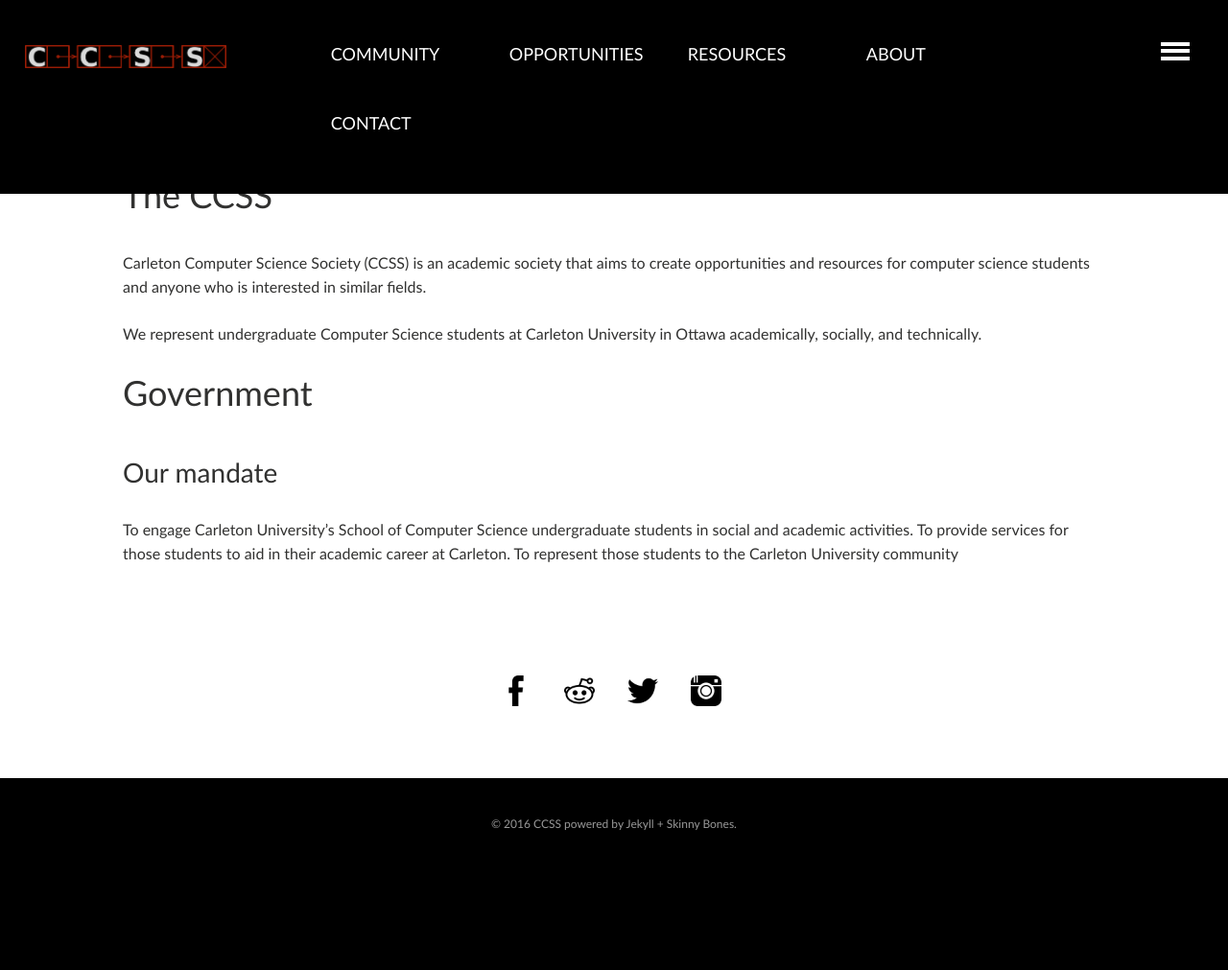
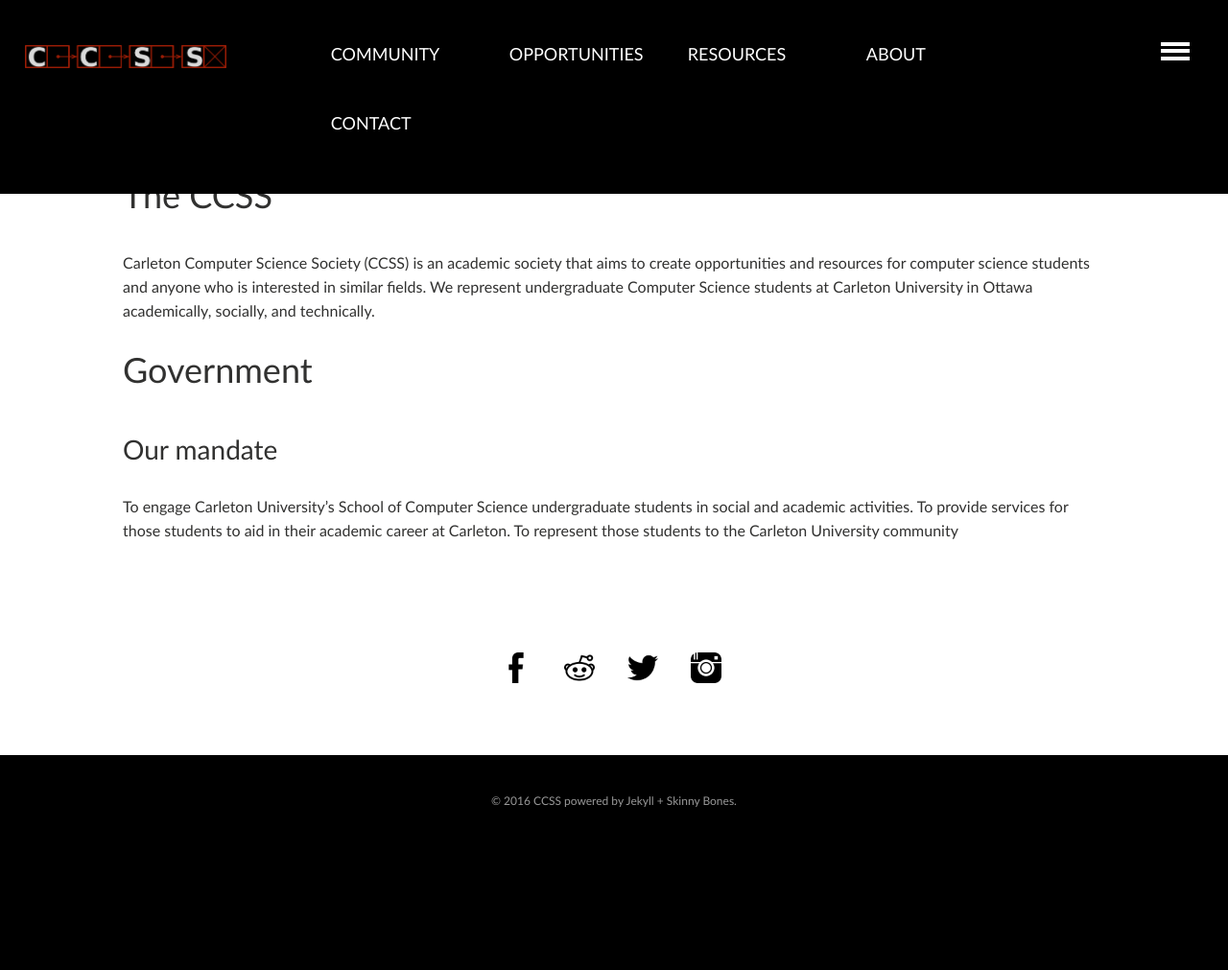
Before and after one commit to brittnylapierre/ccss_web, a Jekyll site: the page built from about/index.md, in a window 1280 px wide. Shown: the whole page at 96% size. Built offline with Jekyll 4.4.1, drawn with Linux system fonts in a browser that asks for light colours; after the commit the page ends 987 px from its top, so only the background shows below that.

```diff
--- a/about/index.md
+++ b/about/index.md
@@ -8,9 +8,7 @@ published: true
 <div class='content-wrap'>
   <h1>The CCSS</h1>
 
-  <p>Carleton Computer Science Society (CCSS) is an academic society that aims to create opportunities and resources for computer science students and anyone who is interested in similar fields.</p>
-
-  <p>We represent undergraduate Computer Science students at Carleton University in Ottawa academically, socially, and technically.</p>
+  <p>Carleton Computer Science Society (CCSS) is an academic society that aims to create opportunities and resources for computer science students and anyone who is interested in similar fields. We represent undergraduate Computer Science students at Carleton University in Ottawa academically, socially, and technically.</p>
 
   <h1>Government</h1>
   <h3>Our mandate</h3>
```
